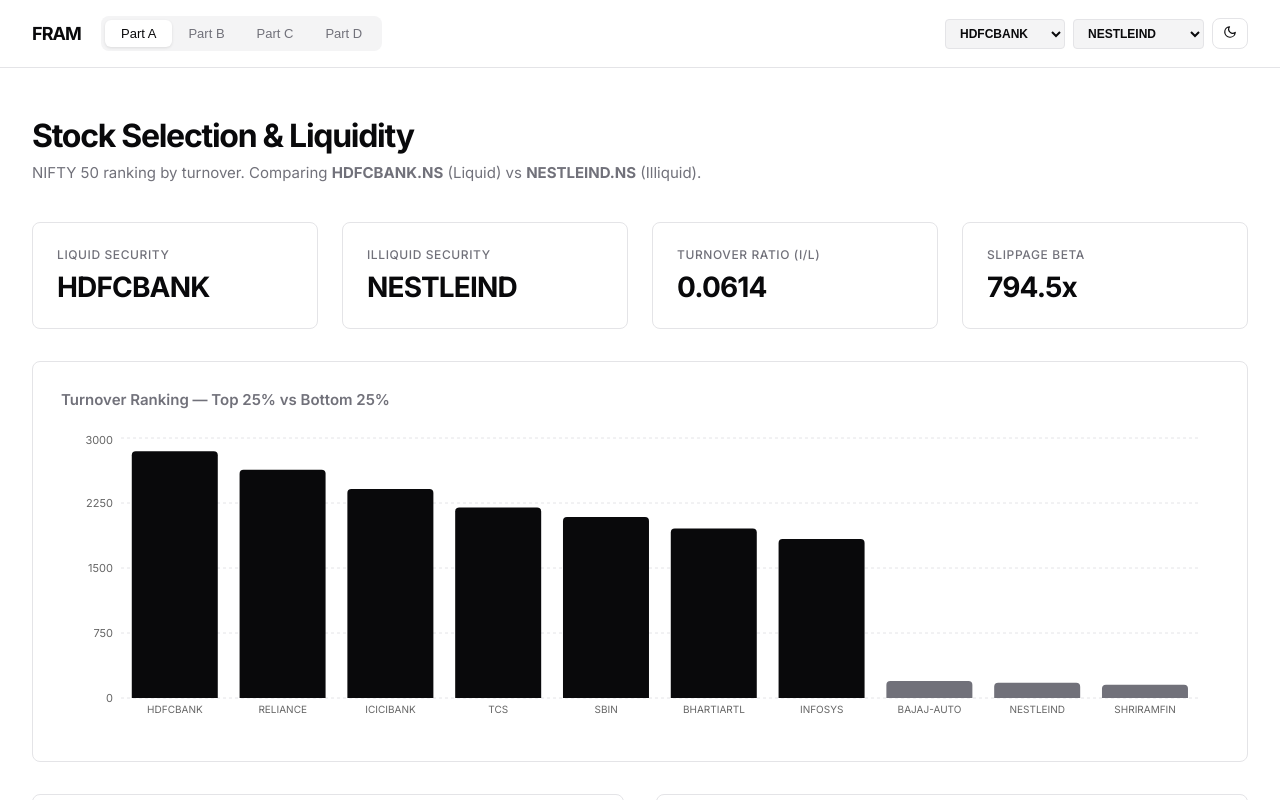
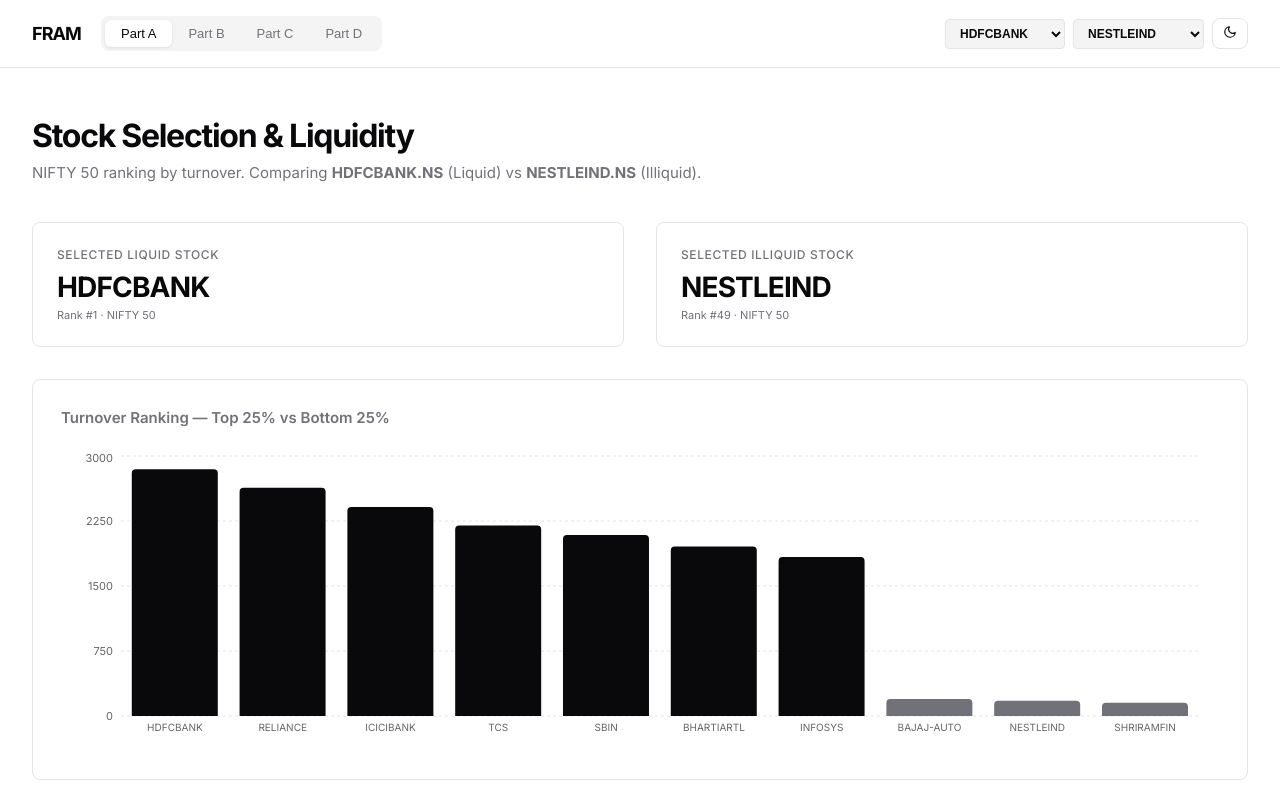
Before and after one commit to Aditya-021005/FRAM, a React app in the folder frontend/: page / in a window 1280 px wide. Both pictures are taken after a click on the button "Launch Dashboard". Shown: the top 800 px of the page. Built offline with nearby package versions, Linux system fonts and the light colour scheme; the HTML template or start-up script is replaced by a standard one.

Commit message:
Remove Slippage Beta and Turnover Ratio stat cards in PartA

```diff
--- a/frontend/src/components/PartA.jsx
+++ b/frontend/src/components/PartA.jsx
@@ -37,22 +37,16 @@
         <p className="section-subtitle">NIFTY 50 ranking by turnover. Comparing <strong>{liquid.ticker}</strong> (Liquid) vs <strong>{illiquid.ticker}</strong> (Illiquid).</p>
       </div>
 
-      <div className="grid-4" style={{ marginBottom: 32 }}>
+      <div className="grid-2" style={{ marginBottom: 32 }}>
         <div className="stat-card">
-          <div className="stat-label">Liquid Security</div>
+          <div className="stat-label">Selected Liquid stock</div>
           <div className="stat-value">{liquid.ticker.replace('.NS', '')}</div>
+          <div style={{ fontSize: '11px', color: 'var(--text-secondary)', marginTop: '4px' }}>Rank #{liquid.rank} · NIFTY 50</div>
         </div>
         <div className="stat-card">
-          <div className="stat-label">Illiquid Security</div>
+          <div className="stat-label">Selected Illiquid stock</div>
           <div className="stat-value">{illiquid.ticker.replace('.NS', '')}</div>
-        </div>
-        <div className="stat-card">
-          <div className="stat-label">Turnover Ratio (I/L)</div>
-          <div className="stat-value">{(illiquid.stats.avgTurnover / liquid.stats.avgTurnover).toFixed(4)}</div>
-        </div>
-        <div className="stat-card">
-          <div className="stat-label">Slippage Beta</div>
-          <div className="stat-value">{(illiquid.stats.avgAmihud / liquid.stats.avgAmihud).toFixed(1)}x</div>
+          <div style={{ fontSize: '11px', color: 'var(--text-secondary)', marginTop: '4px' }}>Rank #{illiquid.rank} · NIFTY 50</div>
         </div>
       </div>
 
```
